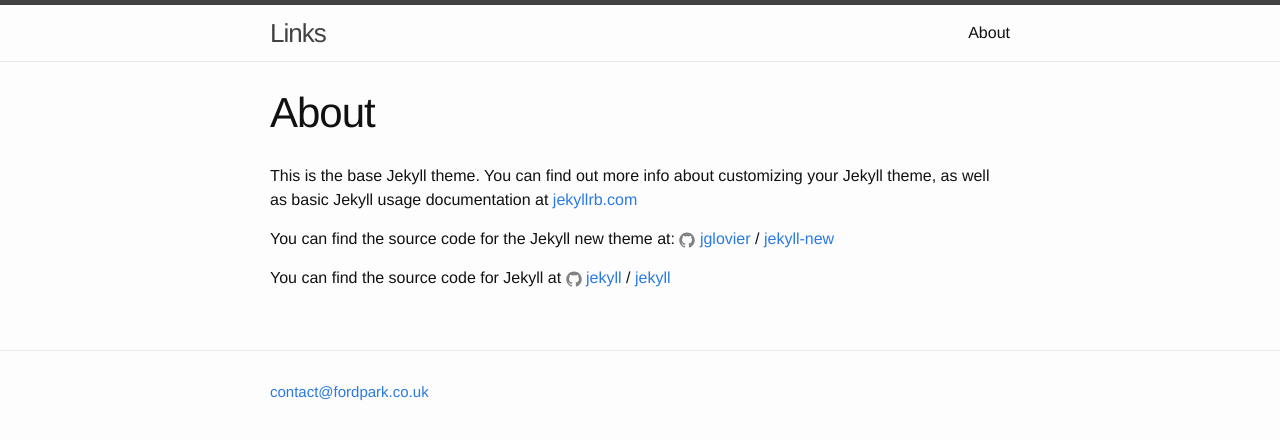
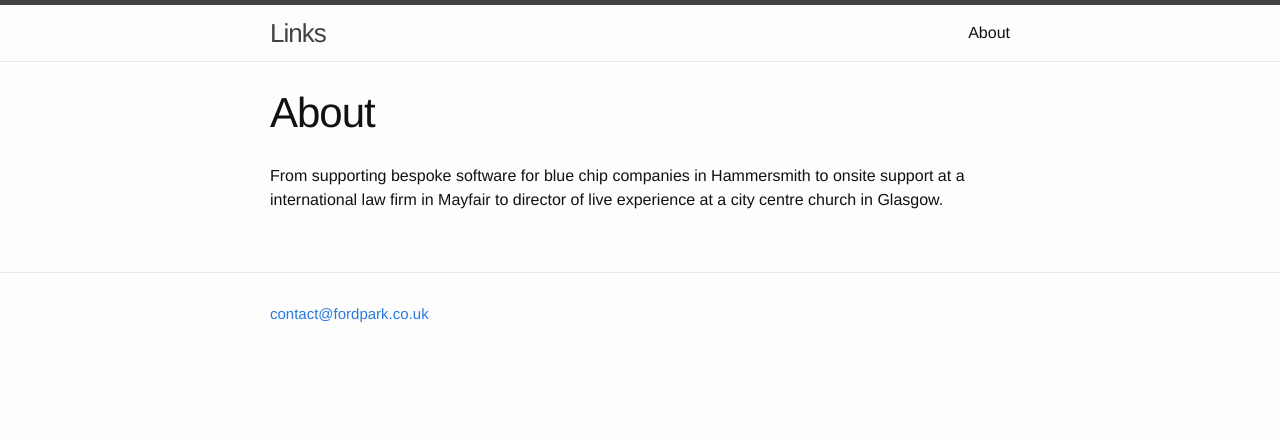
Before and after one commit to FordPark/fordpark.github.io, a Jekyll site: the page built from about.md, in a window 1280 px wide. Shown: the top 440 px of the page. Built offline with Jekyll 4.4.1, drawn with Linux system fonts in a browser that asks for light colours.

Commit message:
Amend about page.

```diff
--- a/about.md
+++ b/about.md
@@ -4,12 +4,4 @@
 permalink: /about/
 ---
 
-This is the base Jekyll theme. You can find out more info about customizing your Jekyll theme, as well as basic Jekyll usage documentation at [jekyllrb.com](http://jekyllrb.com/)
-
-You can find the source code for the Jekyll new theme at:
-{% include icon-github.html username="jglovier" %} /
-[jekyll-new](https://github.com/jglovier/jekyll-new)
-
-You can find the source code for Jekyll at
-{% include icon-github.html username="jekyll" %} /
-[jekyll](https://github.com/jekyll/jekyll)
+From supporting bespoke software for blue chip companies in Hammersmith to onsite support at a international law firm in Mayfair to director of live experience at a city centre church in Glasgow.
```
